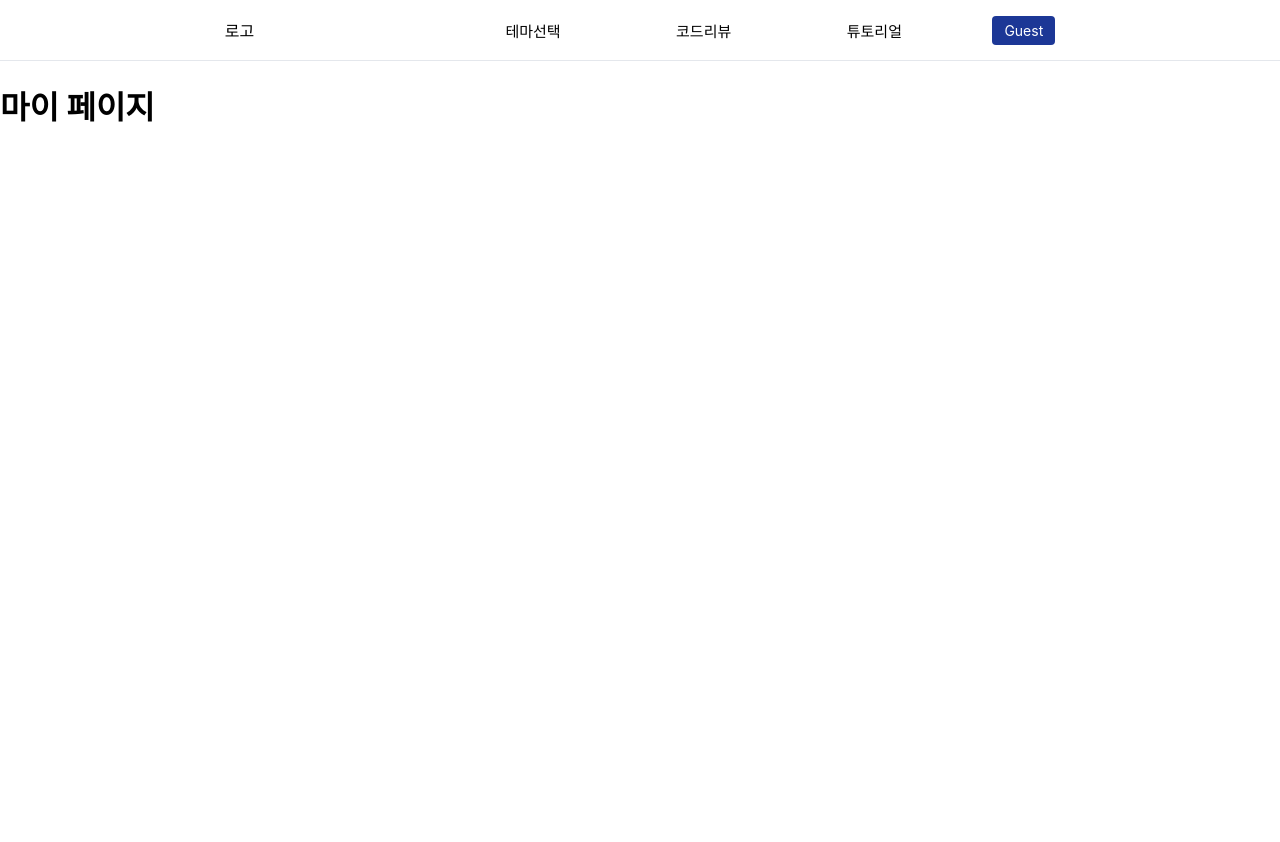
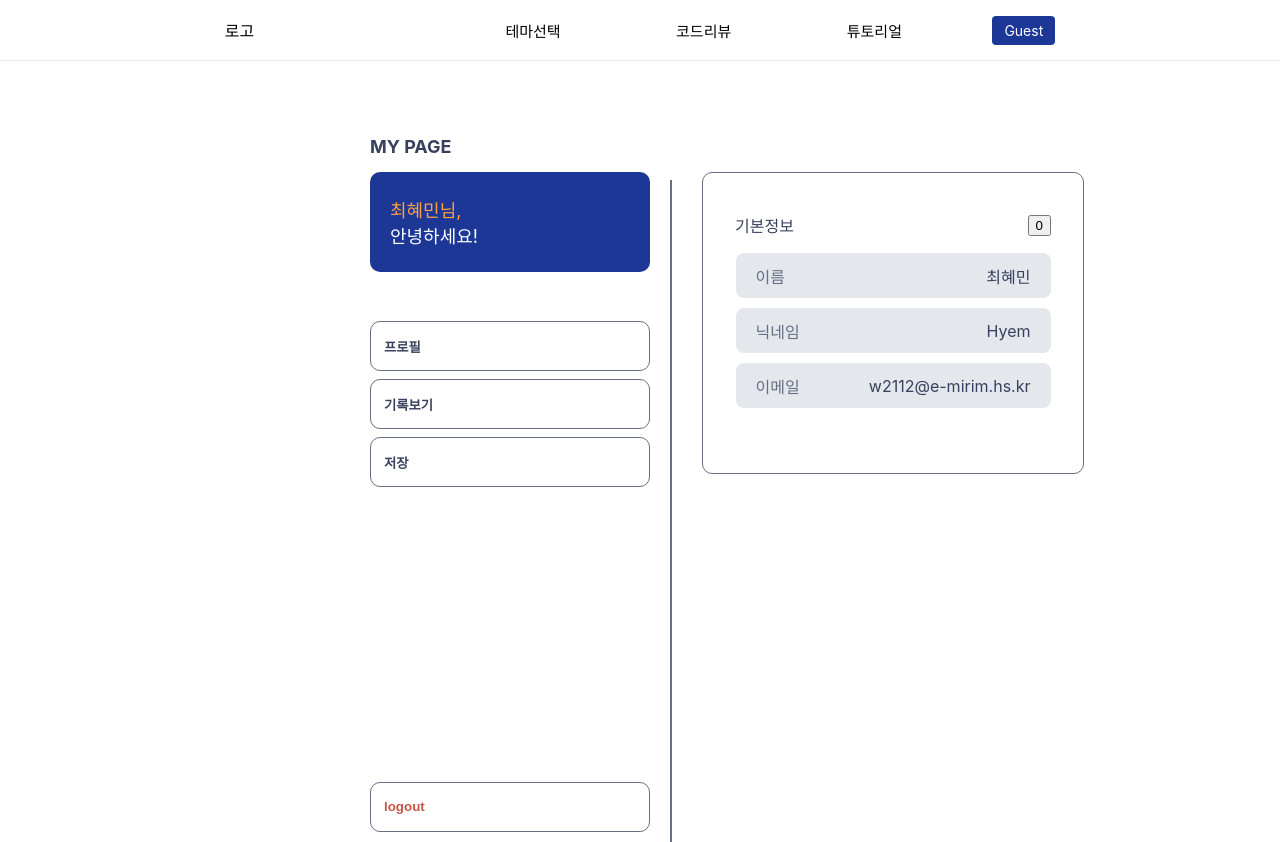
Before and after one commit to youjin0411/ityping-client, a React (Create React App) app: page /mypage in a window 1280 px wide. Before the commit the page ends 800 px from the top, so only its background shows below. Built offline with nearby package versions, Linux system fonts and the light colour scheme.

Commit message:
MyPage 구현

```diff
--- a/src/components/pages/MyPage.jsx
+++ b/src/components/pages/MyPage.jsx
@@ -1,11 +1,199 @@
 import React from 'react';
+import styled from 'styled-components';
 
 function MyPage(props) {
+
+    const { userName } = props;
+
     return (
-        <>
-            <h1>마이 페이지</h1>
-        </>
+        <Wrapper>
+            <Container>
+                <Title>MY PAGE</Title>
+                <MenuContainer>
+                    <LeftMenu>
+                        <Message>
+                            <div style={{fontSize:'18px', color:'#FF9F42'}}>
+                                최혜민님,
+                            </div>
+                            <div style={{fontSize: '18px', color: 'white'}}>
+                                안녕하세요!
+                            </div>
+                        </Message>
+                        <MenuItemContainer>
+                            <MenuItem>프로필</MenuItem>
+                            <MenuItem>기록보기</MenuItem>
+                            <MenuItem>저장</MenuItem>
+                        </MenuItemContainer>
+                        <div></div><div></div><div></div><div></div><div></div>
+                        <Logout>logout</Logout>
+                    </LeftMenu>
+                    <hr style={{border:'1px solid #667085', width:'1', height: '660px', marginLeft:'20px', marginRight:'30px'}}/>
+                    <ProfileMenu>
+                        <HeaderWrapper>
+                            <p style={{fontSize:'16px', color:'#38405D'}}>기본정보</p>
+                            <Edit>0</Edit>
+                        </HeaderWrapper>
+                        <InfoWrapper>
+                            <Box>
+                                <Info>이름</Info>
+                                <UserInfo>최혜민</UserInfo>
+                            </Box>
+                            <Box>
+                                <Info>닉네임</Info>
+                                <UserInfo>Hyem</UserInfo>
+                            </Box>
+                            <Box>
+                                <Info>이메일</Info>
+                                <UserInfo>w2112@e-mirim.hs.kr</UserInfo>
+                            </Box>
+                        </InfoWrapper>
+                    </ProfileMenu>
+                </MenuContainer>
+            </Container>
+        </Wrapper>
     )
 }
 
+const Wrapper = styled.div`
+    display: flex;
+    align-items: center;
+    margin-left: 370px;
+`;
+
+const Container = styled.div`
+    display: flex;
+    flex-direction: column;
+    justify-content: center;
+    align-items: flex-start;
+    margin-top: 60px;
+`;
+
+const Title = styled.h2`
+    font-size: 18px;
+    color: #38405D;
+`;
+
+const MenuContainer = styled.div`
+    height: 660px;
+    display: flex;
+    justify-content: center;
+    align-items: flex-start;
+`;
+
+const LeftMenu = styled.div`
+    height: 660px;
+    display: flex;
+    flex-direction: column;
+    justify-content: space-between;
+    align-items: center;
+`;
+
+const ProfileMenu = styled.div`
+    display: flex;
+    flex-direction: column;
+    justify-content: center;
+    align-items: center;
+    width: 380px;
+    height: 300px;
+    border-radius: 10px;
+    border: 1px solid #667085;
+`;
+
+const Message = styled.div`
+    width : 260px;
+    height: 100px;
+    display: flex;
+    flex-direction: column;
+    justify-content: center;
+    align-items: flex-start;
+    padding-left: 20px;
+    background-color: #1C3796;
+    border-radius: 10px;
+`;
+
+const MenuItemContainer = styled.div`
+    display: flex;
+    flex-direction: column;
+    justify-content: center;
+    align-items: center;
+    row-gap: 8px;
+`;
+
+const MenuItem = styled.button`
+    width: 280px;
+    height: 50px;
+    border-radius: 10px;
+    border: 1px solid #667085;
+    background-color: white;
+    color: #38405D;
+    font-weight: bold;
+    text-align: left;
+    padding-left: 13px;
+    cursor: pointer;
+
+    &:hover {
+        border: 2px solid #1C3796;
+        color: #1c3796;
+    }
+`;
+
+const Logout = styled.button`
+    width: 280px;
+    height: 50px;
+    border-radius: 10px;
+    border: 1px solid #667085;
+    background-color: white;
+    color: #C55545;
+    font-weight: bold;
+    text-align: left;
+    padding-left: 13px;
+    cursor: pointer;
+
+    &:hover {
+        border: 2px solid #C55545;
+    }
+`;
+
+const HeaderWrapper = styled.div`
+    width: 316px;
+    display: flex;
+    justify-content: space-between;
+    align-items: center;
+    margin-top: -40px;
+`;
+
+const Edit = styled.button`
+
+`;
+
+const InfoWrapper = styled.div`
+    display: flex;
+    flex-direction: column;
+    justify-content: center;
+    align-items: center;
+    row-gap: 10px;
+`;
+
+const Box = styled.div`
+    width: 315px;
+    height: 45px;
+    display: flex;
+    justify-content: space-between;
+    align-items: center;
+    background-color: #E4E7EC;
+    border-radius: 8px;
+`;
+
+const Info = styled.p`
+    font-size: 16px;
+    color: #667085;
+    padding-left: 20px;
+`;
+
+const UserInfo = styled.p`
+    font-size: 16px;
+    color: #38405D;
+    padding-right: 20px;
+`;
+
 export default MyPage;
```
